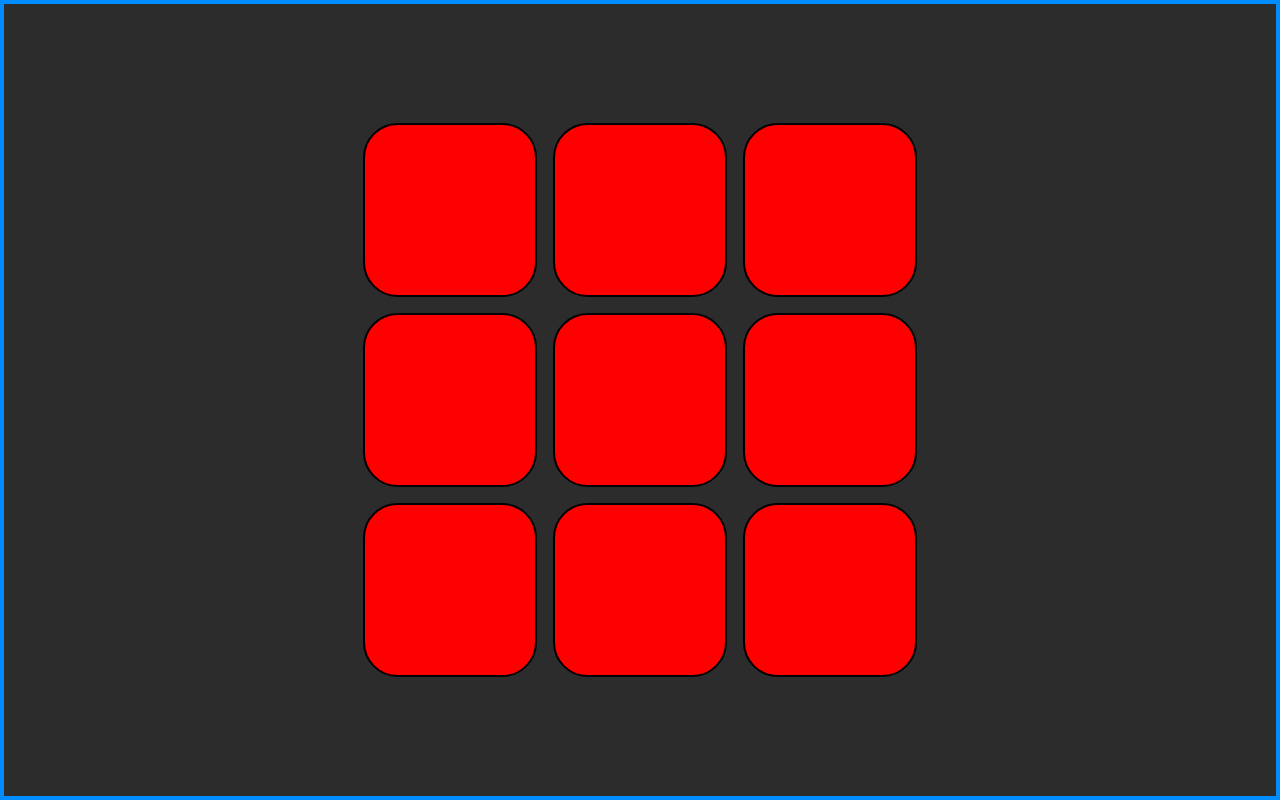
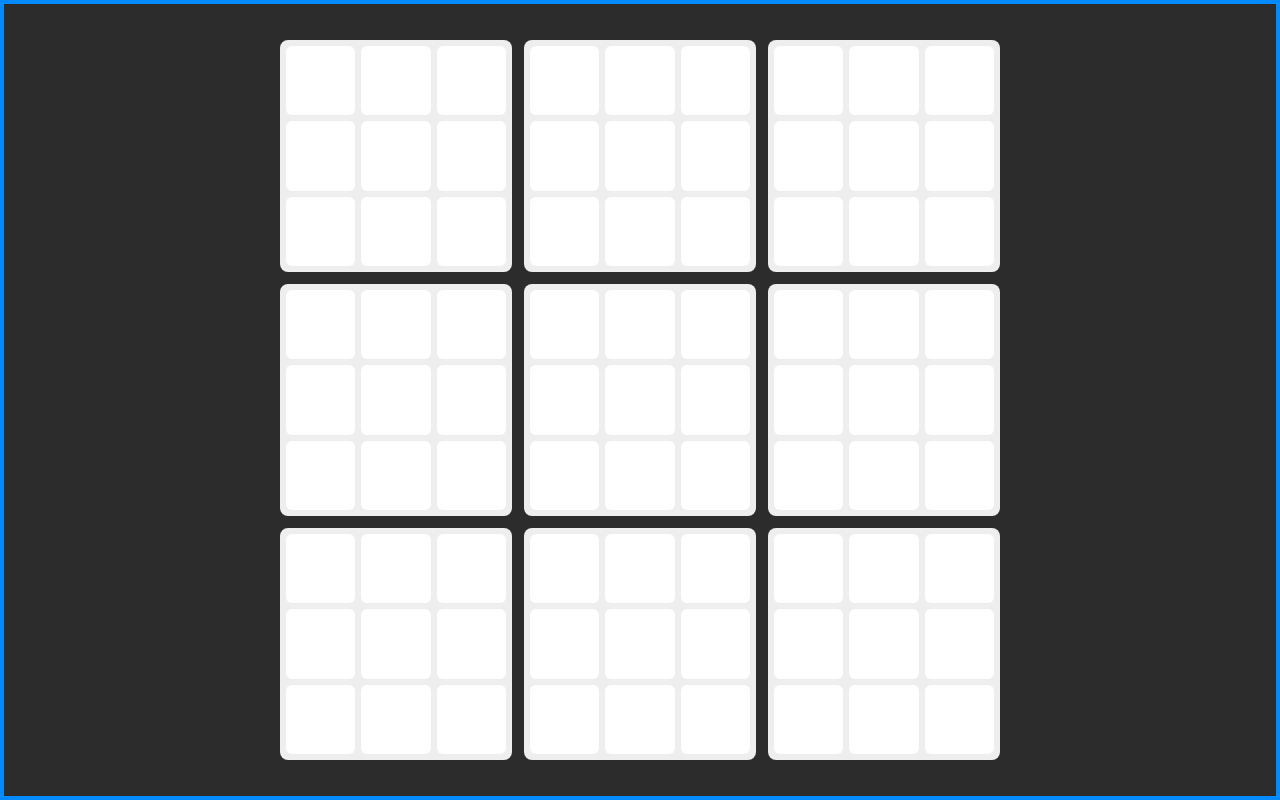
Before and after one commit to Os-Jack/Gato_Gato, a plain HTML site: page index.html in a window 1280 px wide. Drawn offline with Linux system fonts and the light colour scheme.

Commit message:
estilos corregidos, falta la logica en js

```diff
--- a/main.js
+++ b/main.js
@@ -1,9 +1,3 @@
-window.addEventListener("DOMContentLoaded", () => {
-const cajas = document.querySelectorAll('.caja');
+document.addEventListener('DOMContentLoaded', () => {
 
-cajas.forEach(caja => {
-    caja.addEventListener('click', function() {
-        this.classList.toggle('zoom');
-    });
 });
-})
--- a/styles.css
+++ b/styles.css
@@ -11,39 +11,39 @@
 }
 
 .container {
+    width: min(90vmin, 900px);
+    margin: 2rem auto;
     display: grid;
     grid-template-columns: repeat(3, 1fr);
-    gap: 1em;
-    align-items: center;
-    margin: 0 auto;
+    gap: 12px;
+    place-items: center;
 }
 
-.caja{
-    width:  30px;
-    height: 30px;
-    background-color: red;
-    border-radius: 100%;
-    color: white;
-    display: flex;
-    justify-content: center;
-    align-items: center;
-    padding: 70px;
-    border-radius: 20%;
-    border: black 2px solid;
+.caja {
+    position: relative;
+    width: 100%;
+    aspect-ratio: 1/1;
+    display: grid;
+    grid-template-columns: repeat(3, 1fr);
+    gap: 6px;
+    padding: 6px;
+    box-sizing: border-box;
+    background: #eee;
+    border-radius: 8px;
+    transition: transform 300ms ease, box-shadow 300ms ease, opacity 200ms;
     cursor: pointer;
-    transition: transform 0.3s ease;
-}
-
-.caja:hover {
-    transform: scale(1.05);
-}
-
-.caja.zoom {
-    transform: scale(2.0);
-    z-index: 10;
+    overflow: hidden;
 }
 
 .cajita {
-    width:  40px;
-    height: 40px;
+    display: flex;
+    align-items: center;
+    justify-content: center;
+    background: #fff;
+    border-radius: 6px;
+    font-weight: 700;
+    user-select: none;
+    font-size: 1.1rem;
+    /* normal */
+    transition: font-size 200ms ease, padding 200ms;
 }
```
